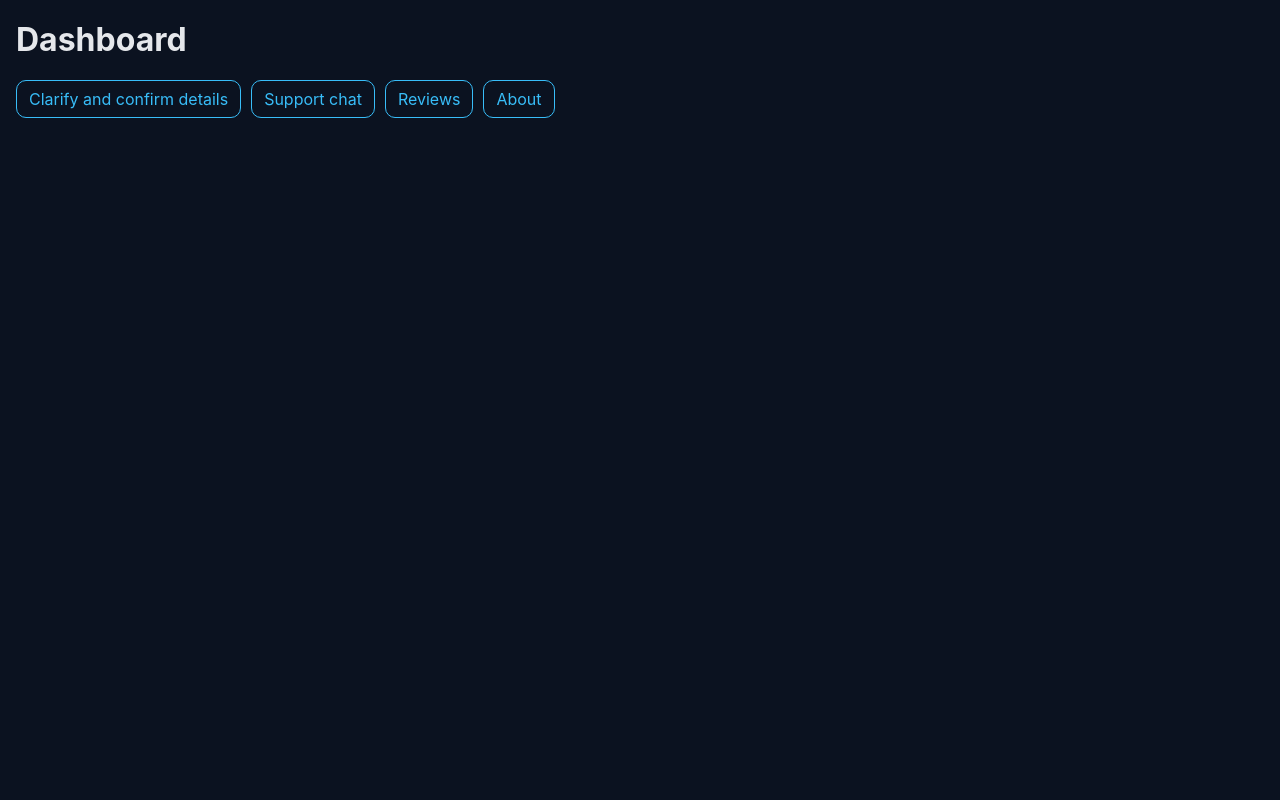
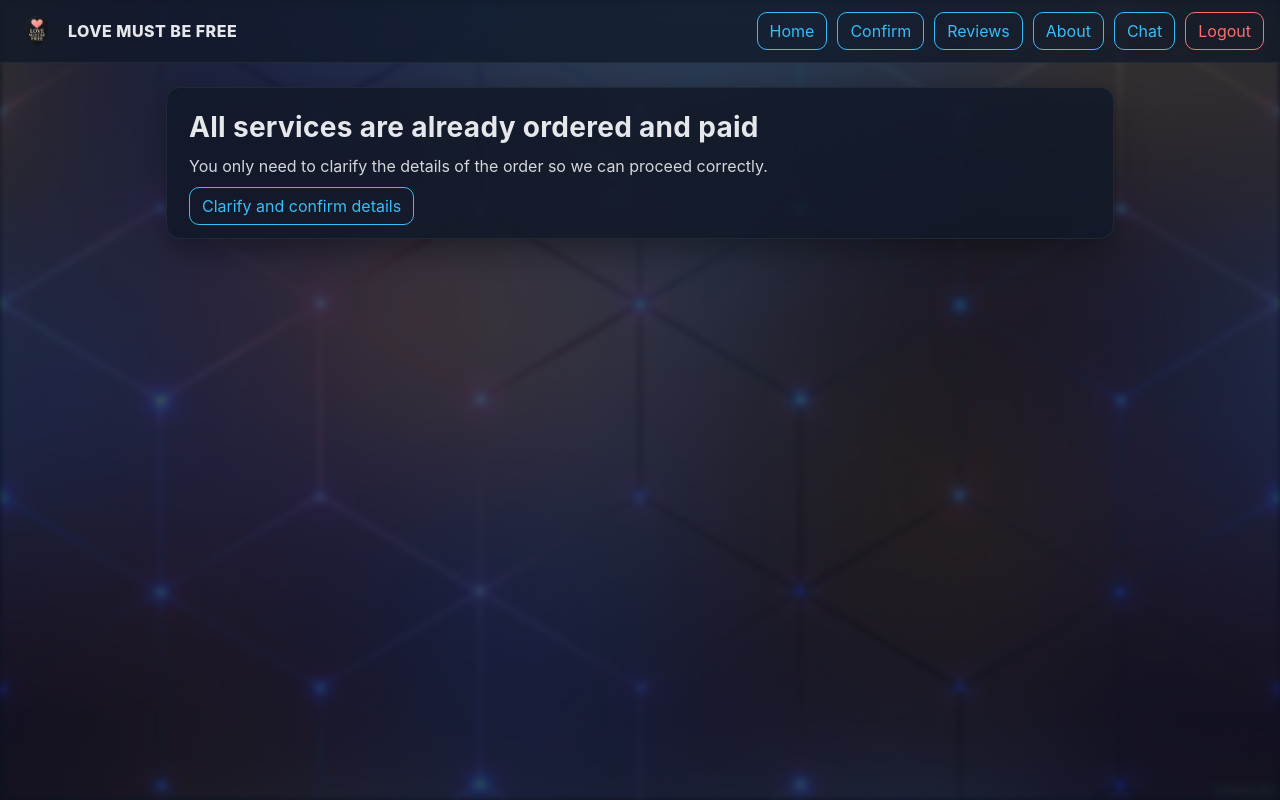
Before and after one commit to Jorgor-prog/LOVE_MUST_BE_FREE_v2, a Next.js app: page /dashboard in a window 1280 px wide. Built offline with nearby package versions, Linux system fonts and the light colour scheme; no server answers.

Commit message:
Update page.tsx

```diff
--- a/app/dashboard/page.tsx
+++ b/app/dashboard/page.tsx
@@ -1,26 +1,34 @@
-// app/dashboard/page.tsx
 'use client';
+import Image from 'next/image';
+import { useEffect } from 'react';
+import UserTopBar from '@/components/UserTopBar';
 import Link from 'next/link';
-import { useEffect } from 'react';
 
 export default function Dashboard(){
   useEffect(()=>{ document.body.style.background = '#0b1220'; return ()=>{ document.body.style.background=''; };},[]);
   return (
-    <div style={{minHeight:'100vh', color:'#e5e7eb', padding:'20px 16px'}}>
-      <h1 style={{marginTop:0}}>Dashboard</h1>
-      <div style={{display:'flex', gap:10, flexWrap:'wrap'}}>
-        <Link href="/confirm" className="btn" style={{borderColor:'#38bdf8', color:'#38bdf8', textDecoration:'none'}}>
-          Clarify and confirm details
-        </Link>
-        <Link href="/chat" className="btn" style={{borderColor:'#38bdf8', color:'#38bdf8', textDecoration:'none'}}>
-          Support chat
-        </Link>
-        <Link href="/reviews" className="btn" style={{borderColor:'#38bdf8', color:'#38bdf8', textDecoration:'none'}}>
-          Reviews
-        </Link>
-        <Link href="/about" className="btn" style={{borderColor:'#38bdf8', color:'#38bdf8', textDecoration:'none'}}>
-          About
-        </Link>
+    <div style={{minHeight:'100vh', position:'relative', color:'#e5e7eb'}}>
+      <Image src="/images/Background_1.webp" alt="" fill style={{objectFit:'cover', opacity:.28, filter:'blur(3px)'}}/>
+      <div style={{position:'relative', zIndex:1}}>
+        <UserTopBar/>
+
+        <div style={{maxWidth:980, margin:'0 auto', padding:'24px 16px'}}>
+          <div style={{
+            background:'rgba(17,24,39,.85)',
+            border:'1px solid #1f2937',
+            borderRadius:14,
+            padding:'22px',
+            boxShadow:'0 10px 30px rgba(0,0,0,.35)'
+          }}>
+            <h1 style={{margin:'0 0 10px 0', fontSize:28, letterSpacing:.3}}>All services are already ordered and paid</h1>
+            <div style={{opacity:.92, lineHeight:1.6, marginBottom:16}}>
+              You only need to clarify the details of the order so we can proceed correctly.
+            </div>
+            <Link href="/confirm" className="btn" style={{borderColor:'#38bdf8', color:'#38bdf8', textDecoration:'none'}}>
+              Clarify and confirm details
+            </Link>
+          </div>
+        </div>
       </div>
     </div>
   );
```
